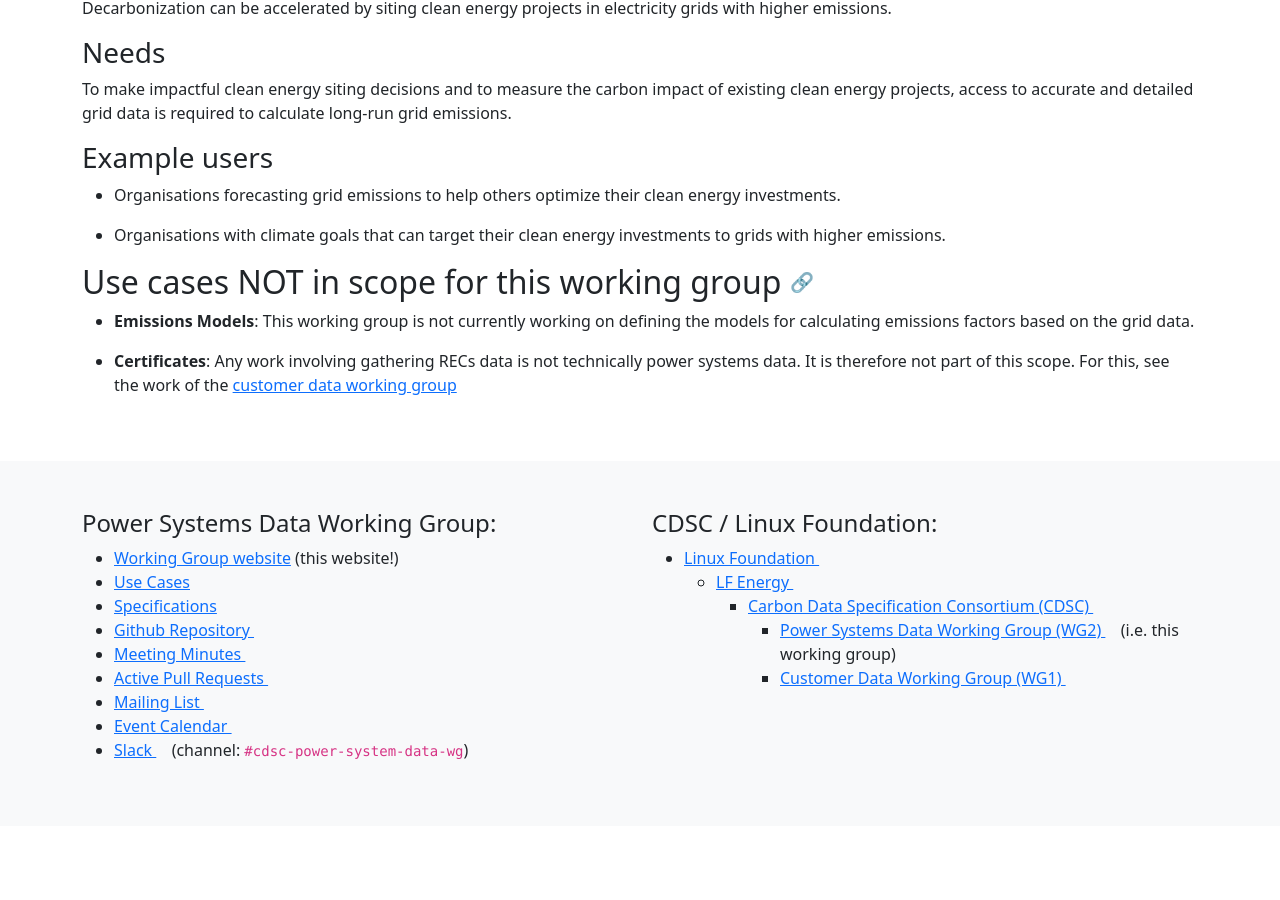
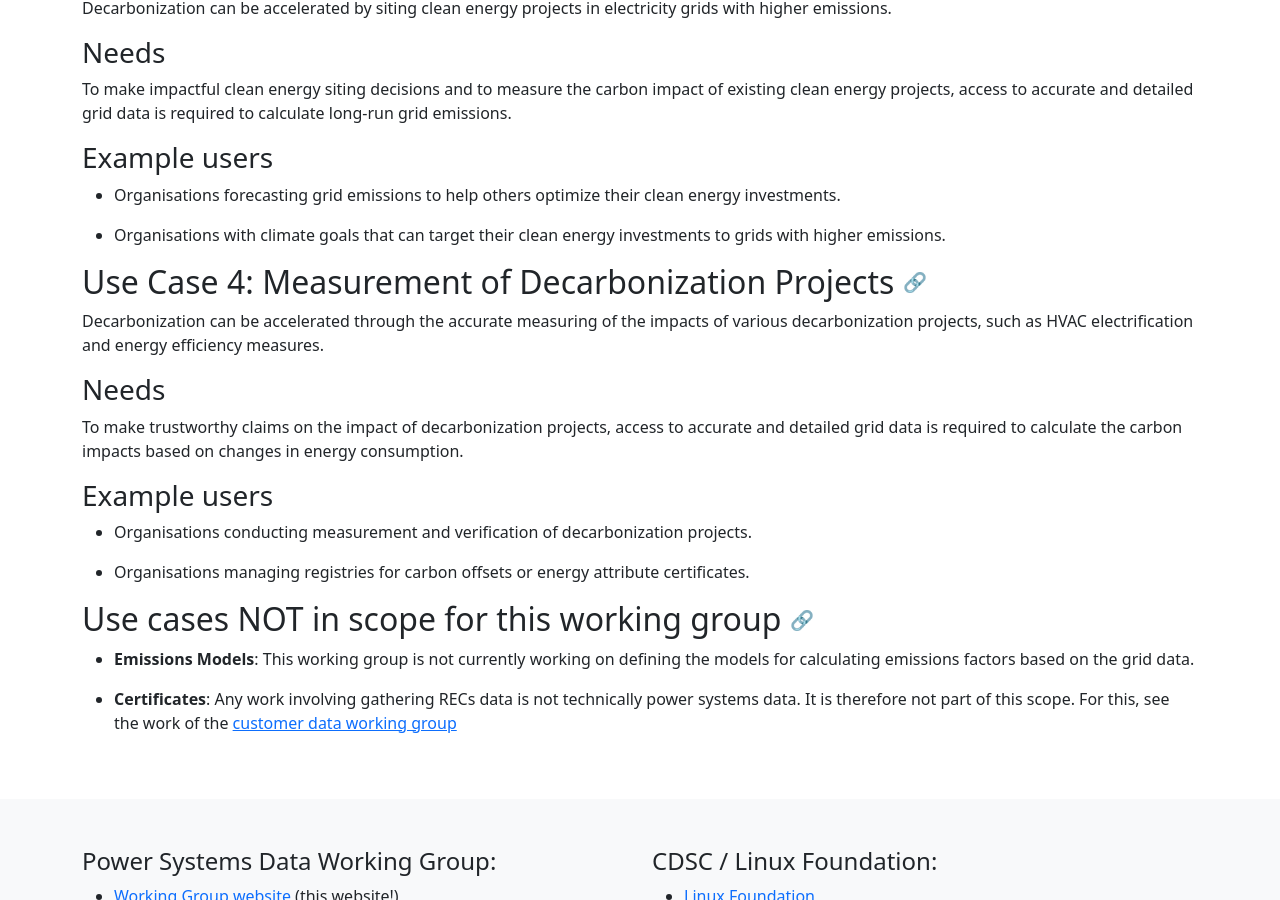
Before and after one commit to carbon-data-specification/Power-Systems-Data, a Jekyll site: the page built from website/use-cases/index.markdown, in a window 1280 px wide and 900 px high, scrolled down 1570 px. Built offline with Jekyll 4.4.1, drawn with Linux system fonts in a browser that asks for light colours; before the commit the page ends 2396 px from its top, so only the background shows below that.

Commit message:
Add 4th related use case

```diff
--- a/website/use-cases/index.markdown
+++ b/website/use-cases/index.markdown
@@ -75,6 +75,19 @@
 
 * Organisations with climate goals that can target their clean energy investments to grids with higher emissions.
 
+## Use Case 4: Measurement of Decarbonization Projects <a id="use-case-decarb-projects" href="#use-case-decarb-projects" class="permalink">🔗</a>
+
+Decarbonization can be accelerated through the accurate measuring of the impacts of various decarbonization projects, such as HVAC electrification and energy efficiency measures.
+
+### Needs
+
+To make trustworthy claims on the impact of decarbonization projects, access to accurate and detailed grid data is required to calculate the carbon impacts based on changes in energy consumption.
+
+### Example users
+
+* Organisations conducting measurement and verification of decarbonization projects.
+
+* Organisations managing registries for carbon offsets or energy attribute certificates.
 
 ## Use cases NOT in scope for this working group <a id="not-in-scope" href="#not-in-scope" class="permalink">🔗</a>
 
```
